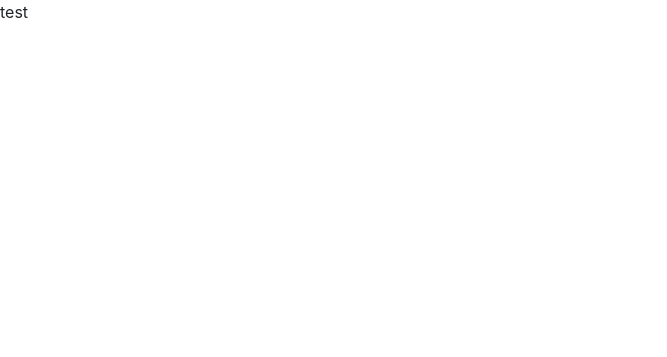
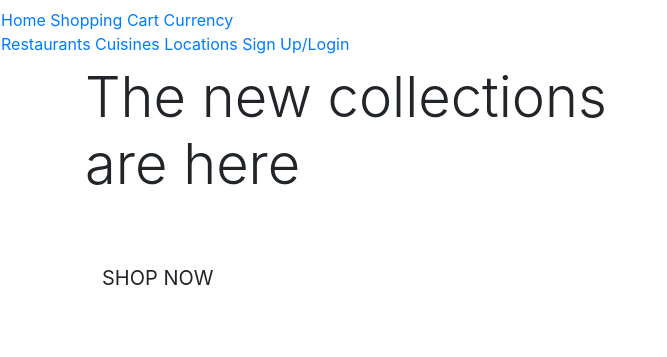
Before and after one commit to Code-Institute-Submissions/project4-6, a Django app: page / in a window 1280 px wide. Before the commit the part shown is almost empty. Shown: the top 357 px of the page, without its empty margins (0-667 px from the left). Run offline with Django 3.2, Linux system fonts and the light colour scheme; some libraries are stand-ins or nearby versions.

Commit message:
added home page and nav bar

```diff
--- a/home/templates/home/index.html
+++ b/home/templates/home/index.html
@@ -1,3 +1,30 @@
 {% extends "base.html" %}
+{% load static %}
 
-<h1>blah blah</h1>
+
+{% load static %}
+
+{% block page_header %}
+    <div class="container header-container">
+        <div class="row">
+            <div class="col"></div>
+        </div>
+    </div>
+{% endblock %}
+
+{% block content %}
+    <div class="container h-100">
+        <div class="row h-100">
+            <div class="col-7 col-md-6 my-auto">
+                <h1 class="display-4 logo-font text-black">
+                    The new collections are here
+                </h1>
+                <div class="my-5">
+                    <h4>
+                        <a href="" class="shop-now-button btn btn-lg rounded-0 text-uppercase py-3">Shop Now</a>
+                    </h4>
+                </div>
+            </div>
+        </div>
+    </div>
+{% endblock %}
--- a/home/urls.py
+++ b/home/urls.py
@@ -3,5 +3,5 @@ from django.urls import path
 from . import views
 
 urlpatterns = [
-    path('', views.index, name='home'),
+    path('', views.index, name='home')
 ]
--- a/project4/settings.py
+++ b/project4/settings.py
@@ -63,7 +63,7 @@ TEMPLATES = [
         'BACKEND': 'django.template.backends.django.DjangoTemplates',
         'DIRS': [
             os.path.join(BASE_DIR, 'templates'),
-            os.path.join(BASE_DIR, 'templates', 'allauth')
+            os.path.join(BASE_DIR, 'templates', 'allauth'),
         ],
         'APP_DIRS': True,
         'OPTIONS': {
@@ -98,7 +98,7 @@ ACCOUNT_EMAIL_VERIFICATION = 'mandatory'
 ACCOUNT_SIGNUP_EMAIL_ENTER_TWICE = True
 #set a minimum length of 4 for the username
 ACCOUNT_USERNAME_MIN_LENGTH = 4
-#spefify logon and redirect urls
+#specify logon and redirect urls
 LOGIN_URL = '/accounts/login/'
 LOGIN_REDIRECT_URL = '/'
 
--- a/templates/base.html
+++ b/templates/base.html
@@ -1,3 +1,4 @@
+{% load static %}
 <!doctype html>
 <html lang="en">
   <head>
@@ -9,11 +10,41 @@
 
     <!-- Bootstrap CSS -->
     <link rel="stylesheet" href="https://stackpath.bootstrapcdn.com/bootstrap/4.5.2/css/bootstrap.min.css" integrity="sha384-JcKb8q3iqJ61gNV9KGb8thSsNjpSL0n8PARn9HuZOnIxN0hoP+VmmDGMN5t9UJ0Z" crossorigin="anonymous">
+    <link rel="stylesheet" href="https://maxcdn.bootstrapcdn.com/font-awesome/4.7.0/css/font-awesome.min.css" type="text/css" />
+    <link rel="stylesheet" type="text/css" href="//fonts.googleapis.com/css?family=Bubblegum+Sans"/>
 
     <title>Restaurant Vouchers</title>
   </head>
   <body>
-    <header class="container-fluid, fixed-top">test</header>
+      <div>
+        <nav class="navbar">
+        <div class="row">
+        <div class="col-s6">
+        </div>
+        <div class="container">
+        <div class="row">
+        <div class="column">
+            <a href="./index.html" class="multicolourtext">Home</a>
+            <a href="./readit.html" class="multicolourtext">Shopping Cart</a>
+            <a href="./watchit.html" class="multicolourtext">Currency</a>
+        </div>
+        </div>
+        </div>
+        <div class="container">
+        <div class="row">
+        <div class="column">
+            <a href="./index.html" class="multicolourtext">Restaurants</a>
+            <a href="./readit.html" class="multicolourtext">Cuisines</a>
+            <a href="./watchit.html" class="multicolourtext">Locations</a>
+            <a href="./watchit.html" class="multicolourtext">Sign Up/Login</a>
+        </div>
+        </div>
+        </div>
+        </div>
+        </nav>
+
+   {% block content %}
+   {% endblock %}
 
     {% if messages %}
     <div class="message-container"></div>
```
Also changed, not shown: project4/urls.py (line endings or trailing spaces).
